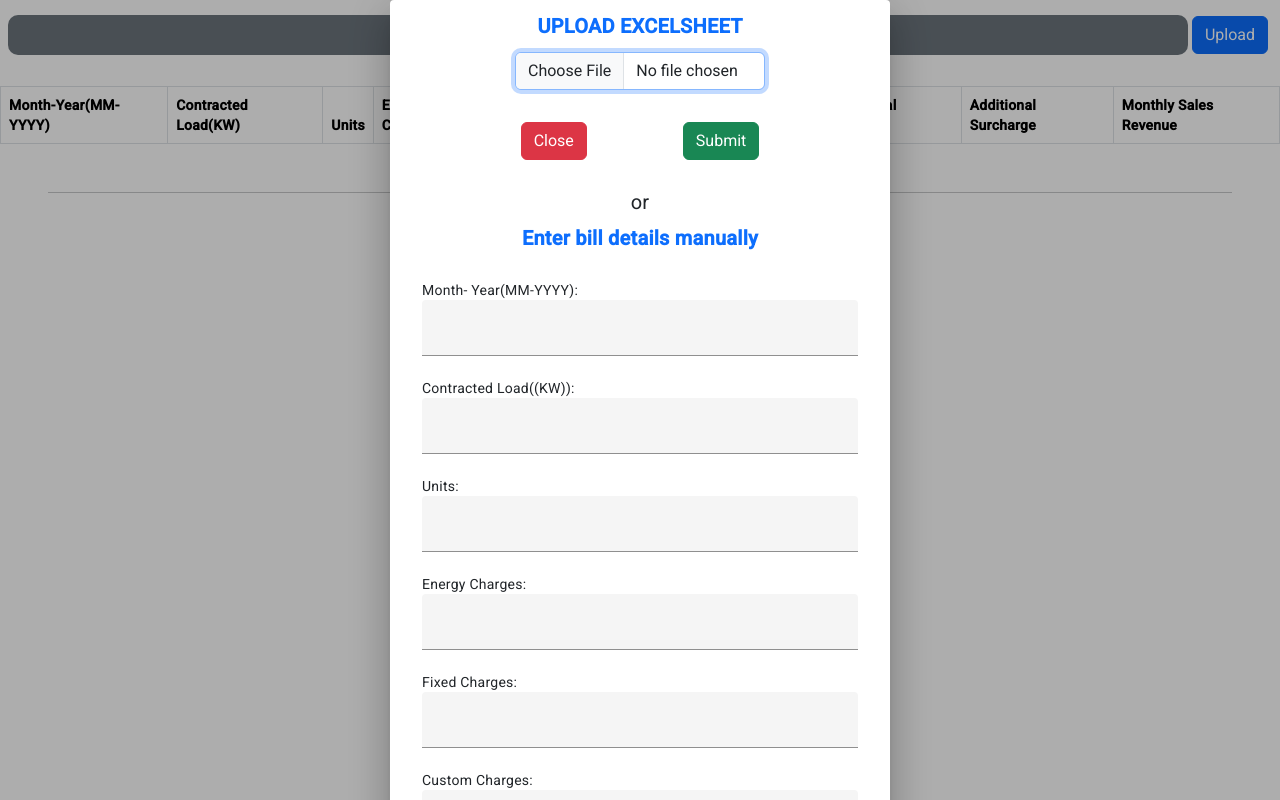
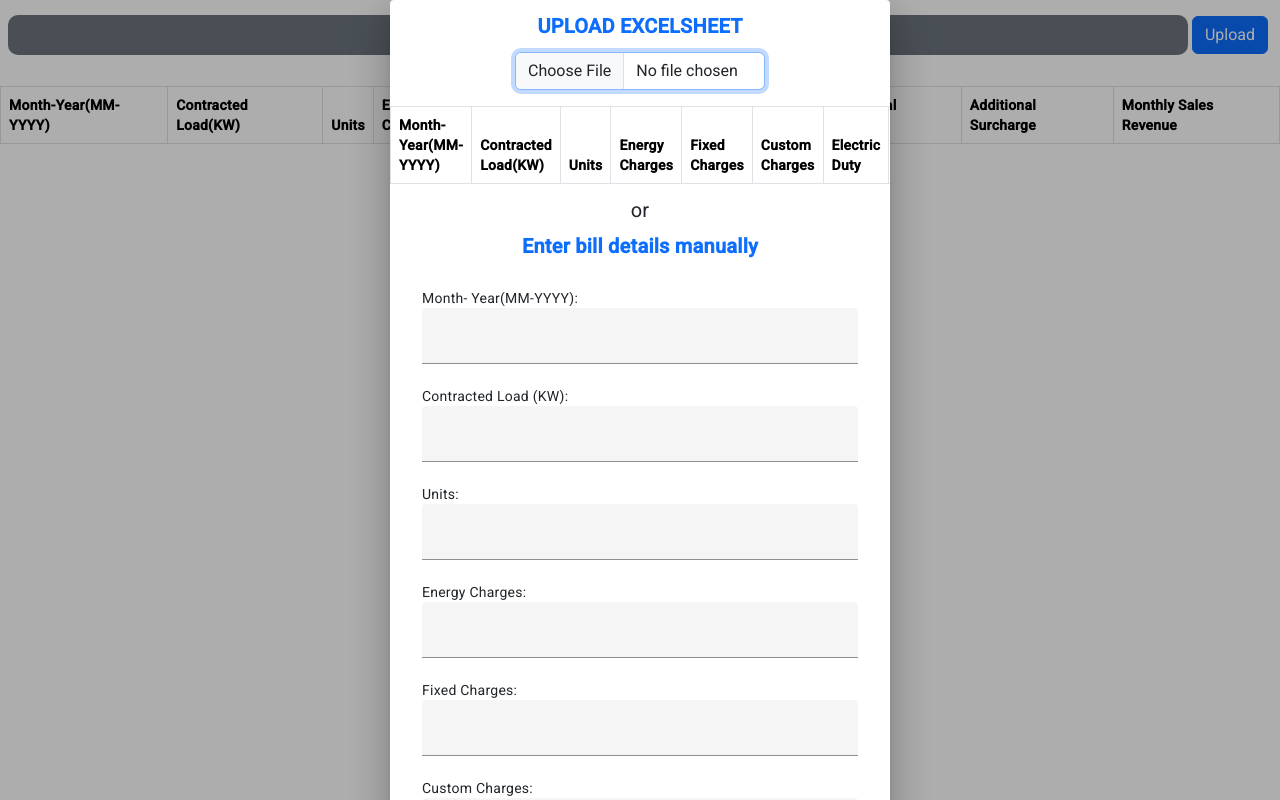
Before and after one commit to Manasa-Kondru/Bill-Data, an Angular app: page /bills/historic-bills in a window 1280 px wide. Both pictures are taken after a click on the button "Upload". Built offline with nearby package versions, Linux system fonts and the light colour scheme.

Commit message:
after adding ngIf to either display form or xlsheet

```diff
--- a/src/app/bills/historic-bills/historic-bills.component.html
+++ b/src/app/bills/historic-bills/historic-bills.component.html
@@ -35,4 +35,4 @@
 
 
 
-<hr class="hr m-5">
+<!-- <hr class="hr m-5"> -->
--- a/src/app/bills/historic-bills/historic-bills.component.ts
+++ b/src/app/bills/historic-bills/historic-bills.component.ts
@@ -12,6 +12,7 @@ export class HistoricBillsComponent implements OnChanges {
   @Input() parentData: any[] = [];
   private parentDataSubscription: Subscription | null = null; // Initialize with null
   displayArray: any[] = [];
+  concatenatedArray: any[] = [];
 
   constructor(private dataService: DataService) {
     this.subscribeToParentData();
@@ -26,14 +27,37 @@ export class HistoricBillsComponent implements OnChanges {
         this['parentData'] = data; // Use index signature notation to access the property
         console.log('Received data in historicData:', this['parentData']);
         this.displayArray = [...this.displayArray, ...this['parentData']];
+        this.uniqueArray = this.uniqueDisplayArray();
       }
     );
+  }
+
+  propertyToFilter: string = 'Month- Year(MM-YYYY)'; // Change this to the desired property
+  uniqueArray: any[] = [];
+  uniqueDisplayArray(): any[] {
+
+    const seen = new Set(); // Set to keep track of seen property values
+
+    for (const bill of this.displayArray) {
+      const key = bill[this.propertyToFilter]; // Get the property value for comparison
+
+      if (!seen.has(key)) { // Check if the property value is already seen
+        seen.add(key); // Add the property value to the seen set
+        this.uniqueArray.push(bill); // Add the unique object to the uniqueArray
+      }
+    }
+
+    return this.uniqueArray; // Return the array with unique elements based on the property
   }
 
   ngOnChanges(changes: SimpleChanges) {
     if (changes['parentData']) { // Use index signature notation
       this.subscribeToParentData();
     }
+  }
+
+  removeDuplicates(arr: any[]): any[] {
+    return arr.filter((value, index, self) => self.indexOf(value) === index);
   }
 
   trackByMethod(index: number, el: any) {
--- a/src/app/bills/upload-bill/upload-bill.component.html
+++ b/src/app/bills/upload-bill/upload-bill.component.html
@@ -1,20 +1,14 @@
 <div class="text-center text-primary fs-5 m-3 "><b>UPLOAD EXCELSHEET </b></div>
 
-<form [formGroup]="myForm" >
-  <input type="file" (change)="ReadExcel($event)" class="form-control w-50 m-auto mb-3" #t>
-  <div class="text-center ">
-    <button mat-dialog-close="true" class="btn btn-danger mx-5 my-3"> Close</button>
-    <button class="btn btn-success mx-5 my-3" (click)="onSubmit()"> Submit</button>
+<form [formGroup]="myForm">
+  <div formGroupName="xlinfo">
+    <input type="file" (change)="ReadExcel($event)" class="form-control w-50 m-auto mb-3" (click)="onSelectingFile()" #t>
   </div>
-</form>
 
-<p class="text-center font-weight-bold fs-5 m-3">or</p>
+  <div >
 
-<div class="text-center text-primary fs-5 mt-3 "><b>Enter bill details manually</b></div>
-<div *ngIf="myForm.dirty">
-
-  <table class="table my-3 table-bordered table-responsive">
-    <thead>
+    <table class="table my-3 table-bordered table-responsive" >
+      <thead >
         <tr>
           <th>Month-Year(MM-YYYY)</th>
           <th>Contracted Load(KW)</th>
@@ -30,7 +24,7 @@
       </thead>
       <tbody>
         <tr *ngFor="let bill of xldata;trackBy:trackByMethod">
-        <!-- <td *ngFor="let data of bill">{{data}}</td> -->
+          <td *ngFor="let data of bill">{{data}}</td>
           <td>{{bill['Month- Year(MM-YYYY)'] | date :'dd MMM,YYYY'}}</td>
           <td>{{bill['Contracted Load((KW)']}}</td>
           <td>{{bill['Units']}}</td>
@@ -45,51 +39,63 @@
       </tbody>
    </table>
   </div>
+  <p class="text-center font-weight-bold fs-5 m-3" *ngIf="selectedSection != 'xlinfo'">or</p>
 
+  <div class="text-center text-primary fs-5 mt-3 " *ngIf="selectedSection != 'xlinfo'"><b>Enter bill details manually</b></div>
 
-
-
-
-
-<div class="m-3 p-3" style="overflow-y: scroll;height: 80vh;" *ngIf="!myForm.dirty">
+  <div class="m-3 p-3" style="overflow-y: scroll; height: 80vh;" formGroupName="forminfo" *ngIf="selectedSection != 'xlinfo'">
     Month- Year(MM-YYYY):
     <mat-form-field class="example-full-width">
-      <input type="text" matInput>
+      <input type="text" matInput formControlName="Month- Year(MM-YYYY)">
     </mat-form-field>
-    Contracted Load((KW)):
+    Contracted Load (KW):
     <mat-form-field class="example-full-width">
-      <input type="text" matInput>
+      <input type="text" matInput formControlName="Contracted Load((KW)">
     </mat-form-field>
     Units:
     <mat-form-field class="example-full-width">
-      <input type="text" matInput>
+      <input type="text" matInput formControlName="Units">
     </mat-form-field>
     Energy Charges:
     <mat-form-field class="example-full-width">
-      <input type="text" matInput>
+      <input type="text" matInput formControlName="Energy Charges">
     </mat-form-field>
     Fixed Charges:
     <mat-form-field class="example-full-width">
-      <input type="text" matInput>
+      <input type="text" matInput formControlName="Fixed Charges">
     </mat-form-field>
     Custom Charges:
     <mat-form-field class="example-full-width">
-      <input type="text" matInput>
+      <input type="text" matInput formControlName="Custom Charges">
     </mat-form-field>
-    ED(Electric Duty):
+    ED (Electric Duty):
     <mat-form-field class="example-full-width">
-      <input type="text" matInput>
+      <input type="text" matInput formControlName="ED(Electric Duty)">
     </mat-form-field>
     Additional Charges:
     <mat-form-field class="example-full-width">
-      <input type="text" matInput>
+      <input type="text" matInput formControlName="Additional Charges">
     </mat-form-field>
     Additional Surcharge:
     <mat-form-field class="example-full-width">
-      <input type="text" matInput>
+      <input type="text" matInput formControlName="Additional Surcharge">
     </mat-form-field>
     Monthly Sales Revenue:
     <mat-form-field class="example-full-width">
-      <input type="text" matInput>
+      <input type="text" matInput formControlName="Monthly Sales Revenue">
     </mat-form-field>
+
+  <div class="text-center ">
+
+    <button mat-dialog-close="true" class="btn btn-danger mx-5 my-5" > Close</button>
+    <button class="btn btn-success mx-5 my-5" (click)="onSubmit()"> Submit</button>
   </div>
+  </div>
+
+  <div class="text-center" *ngIf="selectedSection === 'xlinfo'">
+
+    <button mat-dialog-close="true" class="btn btn-danger mx-5 my-5" > Close</button>
+    <button class="btn btn-success mx-5 my-5" (click)="onSubmit()"> Submit</button>
+  </div>
+
+</form>
--- a/src/app/bills/upload-bill/upload-bill.component.ts
+++ b/src/app/bills/upload-bill/upload-bill.component.ts
@@ -13,19 +13,53 @@ export class UploadBillComponent {
   @Output() submit: EventEmitter<any> = new EventEmitter<any>();
   myForm: FormGroup;
   xldata: any[] = [];
+  selectedSection: 'xlinfo' | 'forminfo'; // Add this variable
 
   constructor(private dialogRef: MatDialogRef<UploadBillComponent>, private fb: FormBuilder) {
+    const xlinfo = this.fb.group({
+      fileInput: [''], // Initialize with the initial value if needed
+    });
+
+    const forminfo = this.fb.group({
+      'Month- Year(MM-YYYY)': ['', Validators.required],
+      'Contracted Load((KW)': ['', Validators.required],
+      'Units': ['', Validators.required],
+      'Energy Charges': ['', Validators.required],
+      'Fixed Charges': ['', Validators.required],
+      'Custom Charges': ['', Validators.required],
+      'ED(Electric Duty)': ['', Validators.required],
+      'Additional Charges': ['', Validators.required],
+      'Additional Surcharge': ['', Validators.required],
+      'Monthly Sales Revenue': ['', Validators.required]
+    });
+
     this.myForm = this.fb.group({
-      fileInput: [''], // Initialize with the initial value if needed
-    })
+      xlinfo,
+      forminfo
+    });
+
+    this.selectedSection = 'forminfo';
+
+  }
+  dummyarray: any[] = [];
+
+  onSubmit() {
+    if (this.selectedSection === 'xlinfo') {
+      this.submit.emit(this.xldata);
+    }
+    else {
+      this.dummyarray.push(this.myForm.get('forminfo')?.value);
+      this.process1();
+      this.submit.emit(this.dummyarray);
+    }
+    this.dialogRef.close();
+  }
+
+  onSelectingFile() {
+    this.selectedSection = 'xlinfo'
+  }
 
 
-  }
-
-  onSubmit() {
-    this.submit.emit(this.xldata);
-    this.dialogRef.close();
-  }
 
 
   ReadExcel(event: any) {
@@ -56,6 +90,16 @@ export class UploadBillComponent {
     });
   }
 
+  process1() {
+    this.dummyarray?.map((ele: any) => {
+      let values: any = (ele['Month- Year(MM-YYYY)']);
+      values = values.split("-");
+      let date: any = new Date(new Date(new Date().setUTCHours(0, 0, 0, 0)).setUTCFullYear(values[1], values[0] - 1, 1)).getTime();
+      ele['Month- Year(MM-YYYY)'] = date;
+      return ele;
+    });
+  }
+
 
 
   trackByMethod(index: number, el: any) {
```
Also changed, not shown: src/app/bills/layout/layout.component.ts (+8 -8 lines), src/shared/shared.service.ts (added, +9 -0 lines), 1 other file (tests, documents, lock files or other folders). Lines whose indentation alone changed are shown as unchanged.
